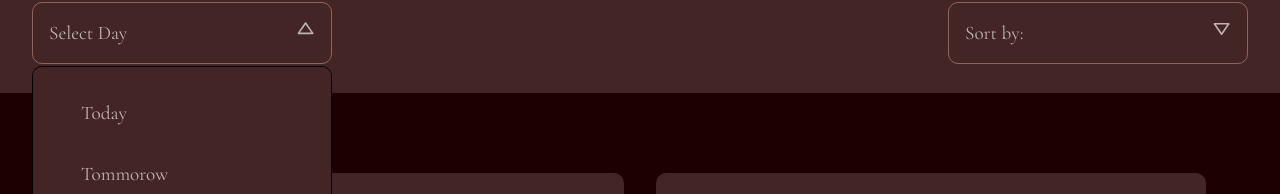
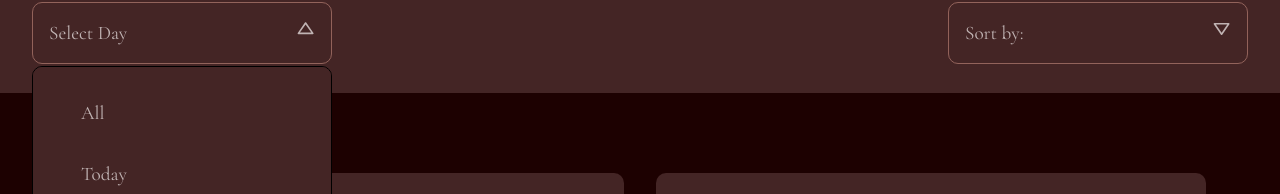
Before and after one commit to Ljusaj123/ToDo-List, a React (Create React App) app: page / in a window 1280 px wide. Both pictures are taken after a click on the element "Select Day". Shown: the part 291-485 px from the top of the page. Built offline with nearby package versions, Linux system fonts and the light colour scheme.

Commit message:
sorting to all

```diff
--- a/src/App.js
+++ b/src/App.js
@@ -85,6 +85,9 @@ function App() {
 
   useEffect(() => {
     switch (selectValue.days) {
+      case "All":
+        setTaskList(taskListInit);
+        break;
       case "Today":
         setTaskList(taskListInit.filter((task) => task.day === "Today"));
         break;
@@ -147,6 +150,10 @@ function App() {
             <p>{showArrowDaysOptions ? <BiUpArrow /> : <BiDownArrow />}</p>
           </div>
           <div className="options-container" id="days">
+            <div className="option" onClick={handleOption}>
+              <input type="radio" className="radio" name="days" />
+              <label>All</label>
+            </div>
             {days.map((day, index) => {
               return (
                 <div className="option" onClick={handleOption} key={index}>
```
